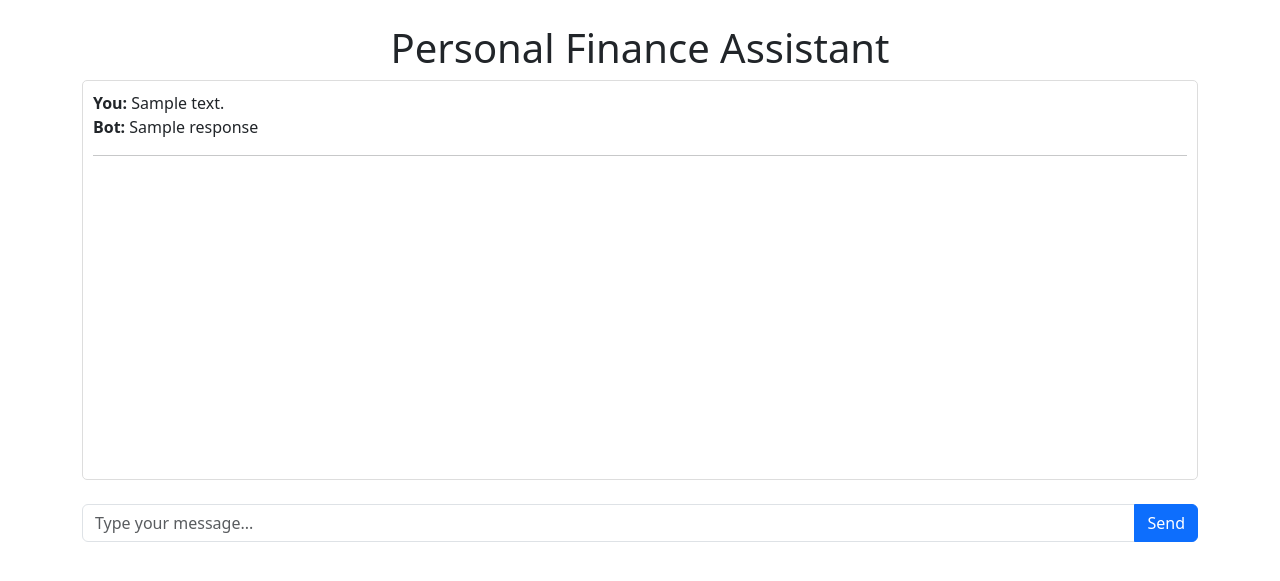
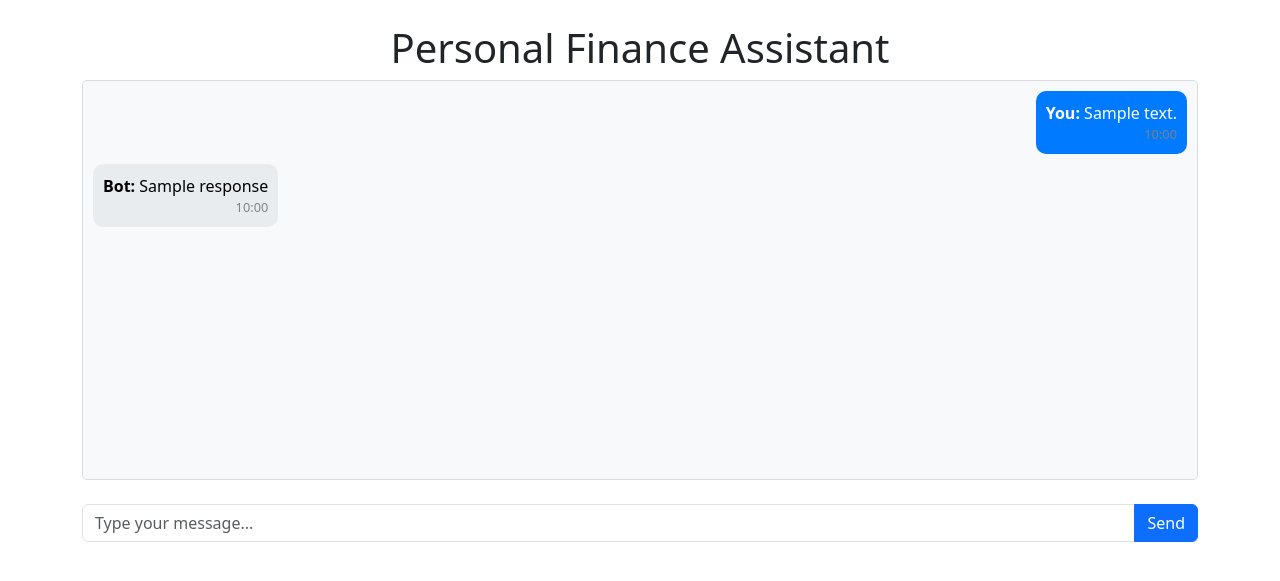
Before and after one commit to tanmay2k/DevSecOps, a Django app: template templates/finassist/chatbot.html in a window 1280 px wide. Shown: the top 581 px of the page. Run offline with Django 4.2, Linux system fonts and the light colour scheme; the template is opened without the code that fills it: most values are stand-ins (such as "Sample title", 1, 10 or a date in 2020).

Commit message:
UI: chatbot

```diff
--- a/finassist/views.py
+++ b/finassist/views.py
@@ -11,7 +11,7 @@ from openai import OpenAI
 
 client = OpenAI(
 	base_url="https://api-inference.huggingface.co/v1/",
-	api_key="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"
+	api_key=""
 )
 
 # Function to get additional context
--- a/templates/finassist/chatbot.html
+++ b/templates/finassist/chatbot.html
@@ -12,6 +12,28 @@
             border: 1px solid #ddd;
             padding: 10px;
             border-radius: 5px;
+            background-color: #f8f9fa;
+        }
+        .chat-bubble {
+            padding: 10px;
+            border-radius: 10px;
+            margin-bottom: 10px;
+            max-width: 75%;
+        }
+        .user-message {
+            background-color: #007bff;
+            color: white;
+            align-self: flex-end;
+        }
+        .bot-message {
+            background-color: #e9ecef;
+            color: black;
+            align-self: flex-start;
+        }
+        .timestamp {
+            font-size: 0.8rem;
+            color: gray;
+            text-align: right;
         }
     </style>
 </head>
@@ -20,14 +42,21 @@
         <h1 class="text-center">Personal Finance Assistant</h1>
 
         <!-- Chat History -->
-        <div id="chat-history" class="mb-4">
+        <div id="chat-history" class="d-flex flex-column mb-4">
             {% for chat in chat_history %}
-                <div class="mb-3">
+                    <div class="d-flex justify-content-end">
+                        <div class="chat-bubble user-message">
                             <strong>You:</strong> {{ chat.message }}
-                    <div><strong>Bot:</strong> {{ chat.response }}</div>
+                            <div class="timestamp">{{ chat.timestamp|date:"H:i" }}</div>
                         </div>
-                <hr>
+                    </div>
 
+                    <div class="d-flex justify-content-start">
+                        <div class="chat-bubble bot-message">
+                            <strong>Bot:</strong> {{ chat.response }}
+                            <div class="timestamp">{{ chat.timestamp|date:"H:i" }}</div>
+                        </div>
+                    </div>
             {% endfor %}
         </div>
 
@@ -44,33 +73,53 @@
     <!-- JavaScript -->
     <script>
         document.getElementById("chat-form").addEventListener("submit", async function (event) {
-            event.preventDefault();
+            event.preventDefault(); // Prevent default form submission
 
-            const message = document.getElementById("message").value;
+            const messageInput = document.getElementById("message");
+            const message = messageInput.value;
+            const chatHistory = document.getElementById("chat-history");
+
+            try {
                 const response = await fetch("{% url 'chatbot' %}", {
                     method: "POST",
                     headers: {
                         "X-CSRFToken": "{{ csrf_token }}",
-                    "Content-Type": "application/x-www-form-urlencoded",
+                        "Content-Type": "application/json",
                     },
-                body: new URLSearchParams({ message }),
+                    body: JSON.stringify({ message }),
                 });
 
+                if (response.ok) {
                     const data = await response.json();
 
-            if (response.ok) {
-                const chatHistory = document.getElementById("chat-history");
+                    // Append user's message
                     chatHistory.innerHTML += `
-                    <div class="mb-3">
+                        <div class="d-flex justify-content-end">
+                            <div class="chat-bubble user-message">
                                 <strong>You:</strong> ${message}
-                        <div><strong>Bot:</strong> ${data.response}</div>
+                                <div class="timestamp">${new Date().toLocaleTimeString()}</div>
                             </div>
-                    <hr>
+                        </div>
                     `;
-                chatHistory.scrollTop = chatHistory.scrollHeight;
-                document.getElementById("message").value = "";
+
+                    // Append bot's response
+                    chatHistory.innerHTML += `
+                        <div class="d-flex justify-content-start">
+                            <div class="chat-bubble bot-message">
+                                <strong>Bot:</strong> ${data.response}
+                                <div class="timestamp">${new Date().toLocaleTimeString()}</div>
+                            </div>
+                        </div>
+                    `;
+
+                    chatHistory.scrollTop = chatHistory.scrollHeight; // Scroll to the bottom
+                    messageInput.value = ""; // Clear input
                 } else {
-                alert("Error sending message. Please try again.");
+                    alert("Failed to send message.");
+                }
+            } catch (error) {
+                console.error("Error:", error);
+                alert("An error occurred. Please try again.");
             }
         });
     </script>
```
Lines whose indentation alone changed are shown as unchanged.
